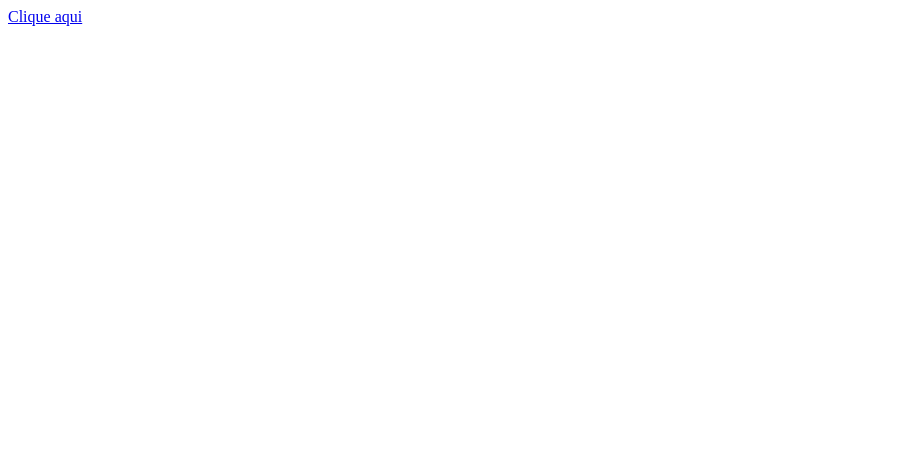
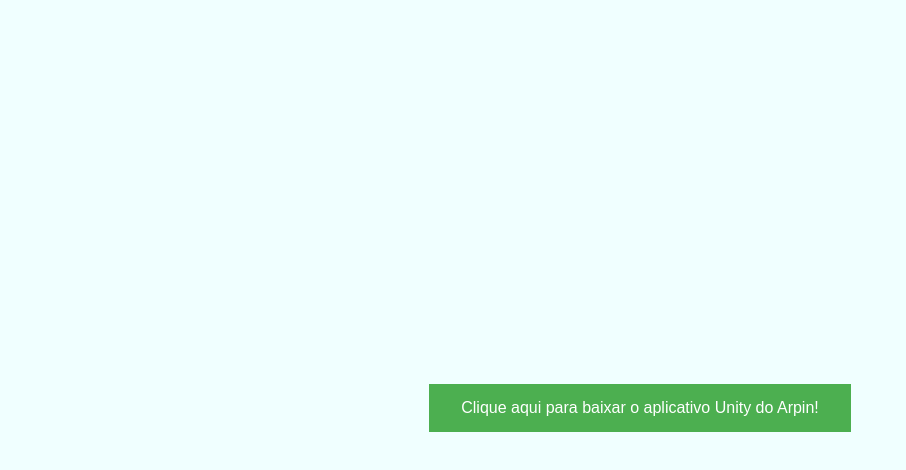
Before and after one commit to gustavodscruz/Ar-Pin-APKS, a plain HTML site: page index.html in a window 1280 px wide. Shown: the whole page, without its empty margins (0-906 px from the left). Drawn offline with Linux system fonts and the light colour scheme.

Commit message:
link website for apk

```diff
--- a/index.html
+++ b/index.html
@@ -1,11 +1,35 @@
 <!DOCTYPE html>
-<html lang="en">
+<html>
 <head>
-    <meta charset="UTF-8">
-    <meta name="viewport" content="width=device-width, initial-scale=1.0">
-    <title>Document</title>
+  <title>Download Unity Arpin App</title>
+  <style>
+    /* Estilo para o texto centralizado */
+    .center {
+      display: flex;
+      justify-content: center;
+      align-items: center;
+      height: 100vh;
+    }
+    /* Estilo para o botão */
+    .button {
+      background-color: #4CAF50;
+      border: none;
+      color: white;
+      padding: 15px 32px;
+      text-align: center;
+      text-decoration: none;
+      display: inline-block;
+      font-size: 16px;
+      margin: 4px 2px;
+      cursor: pointer;
+    }
+  </style>
 </head>
-<body>
-    <a href="apk/Caixa.rar" download>Clique aqui</a>
+<body style="background-color: azure;">
+  <div class="center">
+    <a href="apk/ARPIN.apk" download>
+      <button class="button">Clique aqui para baixar o aplicativo Unity do Arpin!</button>
+    </a>
+  </div>
 </body>
 </html>
```
Also changed, not shown: 1 other file.
